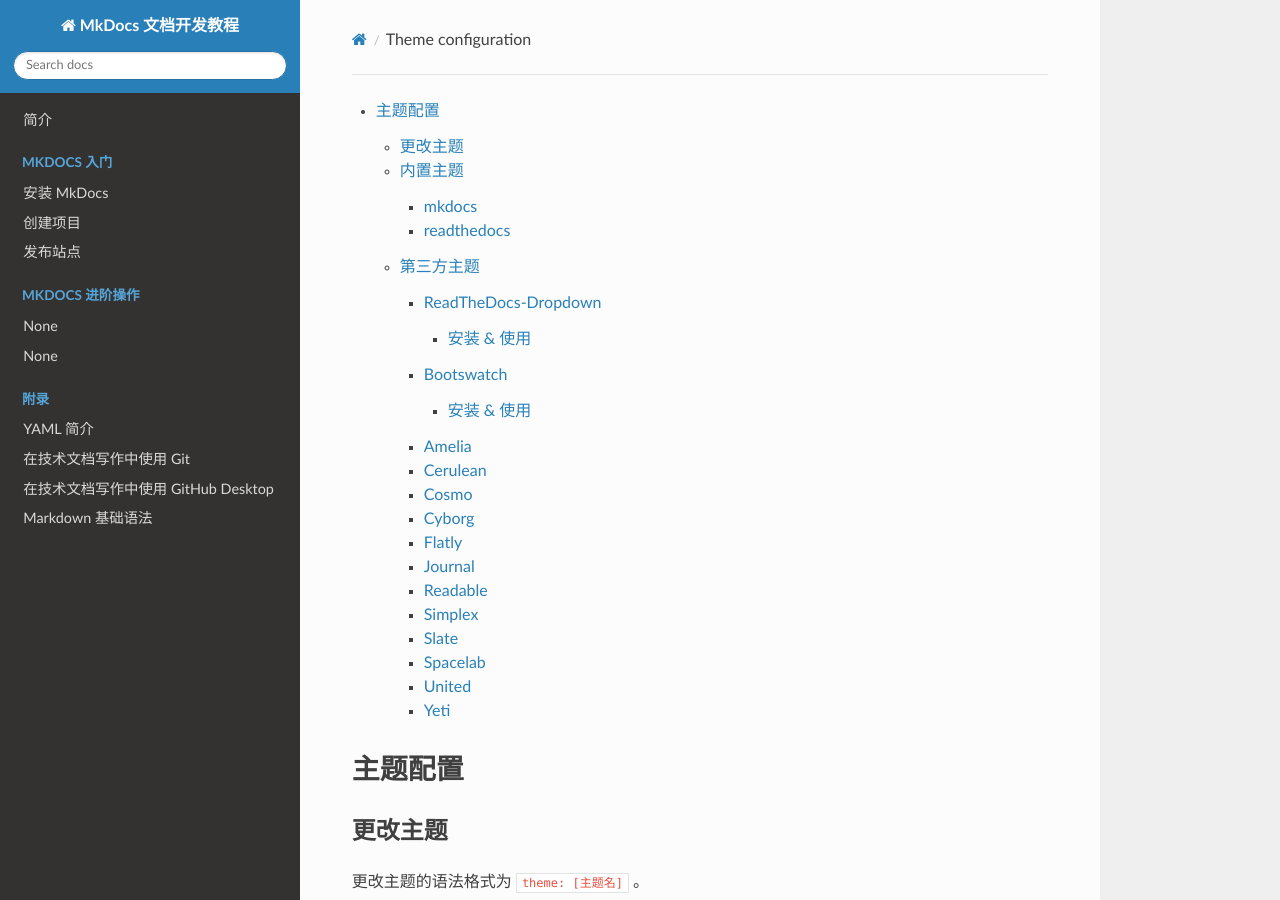
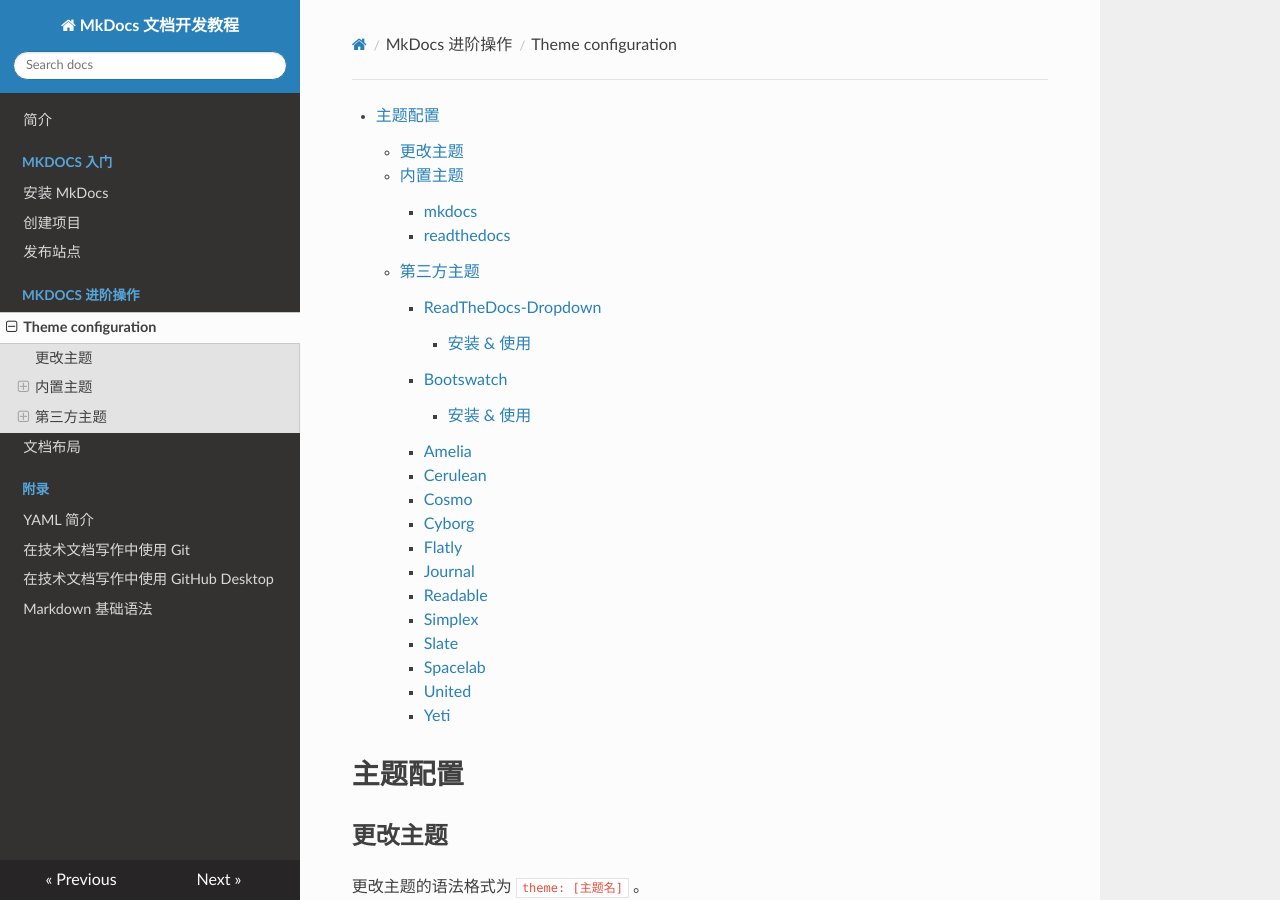
Before and after one commit to MkDocs-Like-Code/mkdocs-tutorial, an MkDocs documentation site: the page built from docs/MkDocs-advanced-operations/theme-configuration.md, in a window 1280 px wide and 900 px high. Built offline with MkDocs 1.6.1, drawn with Linux system fonts in a browser that asks for light colours; nearby versions of some CDN libraries.

Commit message:
update mkdocs.yml

```diff
--- a/mkdocs.yml
+++ b/mkdocs.yml
@@ -9,8 +9,8 @@
     - 创建项目: get-started/create-program.md
     - 发布站点: get-started/deploy.md
   - MkDocs 进阶操作:
-    - MkDocs 进阶操作/主题配置.md
-    - MkDocs 进阶操作/文档布局.md
+    - MkDocs-advanced-operations/theme-configuration.md
+    - MkDocs-advanced-operations/files-layout.md
   - 附录:
     - YAML 简介: appendix/YAML 简介.md
     - 在技术文档写作中使用 Git: appendix/Git.md
```
